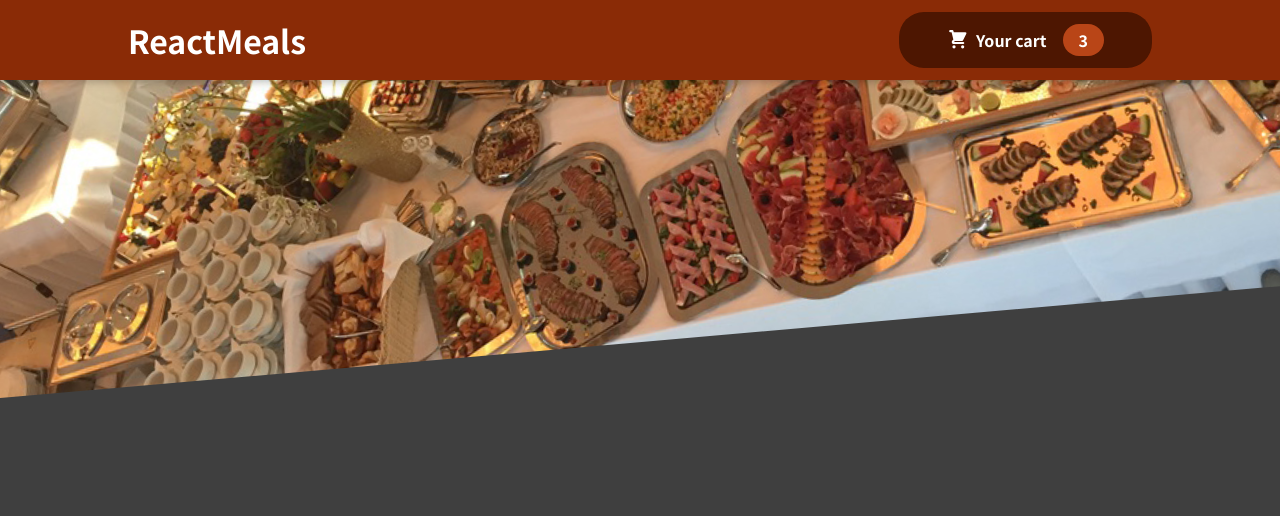
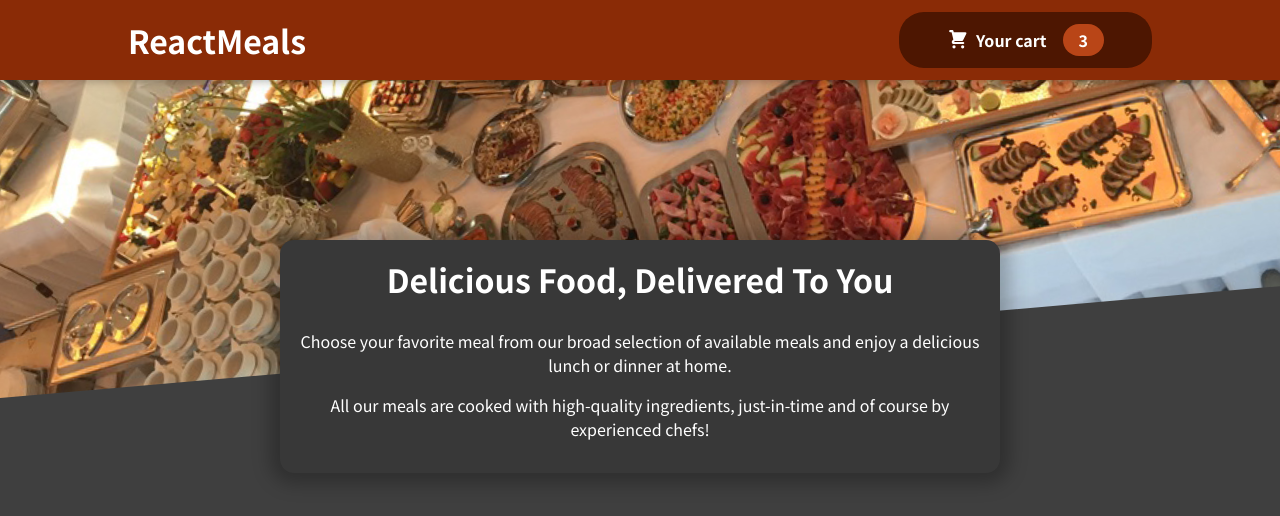
Before and after one commit to barbarajg/ReactMeals, a React (Create React App) app: page / in a window 1280 px wide. Shown: the top 516 px of the page. Built offline with nearby package versions, Linux system fonts and the light colour scheme.

Commit message:
MealsSummary

```diff
--- a/src/App.js
+++ b/src/App.js
@@ -1,10 +1,14 @@
 import Header from "./components/Layout/Header";
+import Meals from './components/Meals/Meals';
 
 function App() {
   return (
     <div>
       <>
         <Header />
+        <main>
+            <Meals />
+        </main>
       </>
     </div>
   );
--- a/src/components/Meals/Meals.js
+++ b/src/components/Meals/Meals.js
@@ -0,0 +1,13 @@
+import MealsSummary from './MealsSummary';
+import AvailableMeals from './AvailableMeals';
+
+const Meals = () => {
+  return (
+      <>
+        <MealsSummary />
+        <AvailableMeals />
+      </>
+  );
+};
+
+export default MealsSummary;
--- a/src/components/Meals/MealsSummary.js
+++ b/src/components/Meals/MealsSummary.js
@@ -1,4 +1,4 @@
-import './MealsSummary.module.css';
+import classes from './MealsSummary.module.css';
 
 const MealsSummary = () => {
   return (
```
